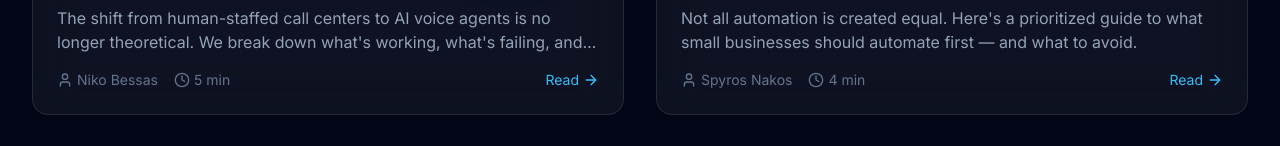
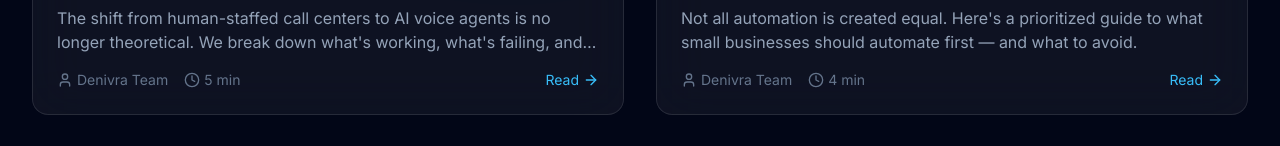
Before and after one commit to denivra/denivra-website, a React (Vite) app: page /blog in a window 1280 px wide. Shown: the part 572-718 px from the top of the page. Built offline with nearby package versions, Linux system fonts and the light colour scheme.

Commit message:
Remove founder names, use generic team attribution

```diff
--- a/src/App.tsx
+++ b/src/App.tsx
@@ -324,13 +324,12 @@
               </p>
 
               <div className="flex items-center space-x-4">
-                <div className="flex -space-x-4">
-                  <div className="w-12 h-12 rounded-full bg-gradient-to-br from-primary-500 to-accent-purple flex items-center justify-center text-white font-bold">N</div>
-                  <div className="w-12 h-12 rounded-full bg-gradient-to-br from-accent-purple to-accent-pink flex items-center justify-center text-white font-bold">S</div>
+                <div className="w-12 h-12 rounded-full bg-gradient-to-br from-primary-500 to-accent-purple flex items-center justify-center">
+                  <Bot className="w-6 h-6 text-white" />
                 </div>
                 <div>
-                  <div className="font-semibold">Niko Bessas & Spyros Nakos</div>
-                  <div className="text-dark-400 text-sm">Co-Founders</div>
+                  <div className="font-semibold">The Denivra Team</div>
+                  <div className="text-dark-400 text-sm">Engineers & AI Specialists</div>
                 </div>
               </div>
             </div>
--- a/src/data/blogPosts.ts
+++ b/src/data/blogPosts.ts
@@ -65,7 +65,7 @@
 
 The question isn't whether to adopt AI voice — it's how fast you can implement it before competitors do.
     `,
-    author: { name: 'Niko Bessas', role: 'Co-Founder' },
+    author: { name: 'Denivra Team', role: 'Engineering' },
     category: 'Voice AI',
     readTime: '5 min',
     publishedAt: '2025-02-09',
@@ -150,7 +150,7 @@
 
 The businesses that win aren't necessarily the most automated — they're the ones that automate the right things.
     `,
-    author: { name: 'Spyros Nakos', role: 'Co-Founder' },
+    author: { name: 'Denivra Team', role: 'Engineering' },
     category: 'Automation',
     readTime: '4 min',
     publishedAt: '2025-02-07',
@@ -235,7 +235,7 @@
 
 What matters most isn't which model you choose, but how well you implement it.
     `,
-    author: { name: 'Niko Bessas', role: 'Co-Founder' },
+    author: { name: 'Denivra Team', role: 'Engineering' },
     category: 'AI Trends',
     readTime: '6 min',
     publishedAt: '2025-02-04',
@@ -321,7 +321,7 @@
 
 We're building this at Denivra. If document chaos is killing your productivity, let's talk.
     `,
-    author: { name: 'Spyros Nakos', role: 'Co-Founder' },
+    author: { name: 'Denivra Team', role: 'Engineering' },
     category: 'Automation',
     readTime: '5 min',
     publishedAt: '2025-02-01',
```
